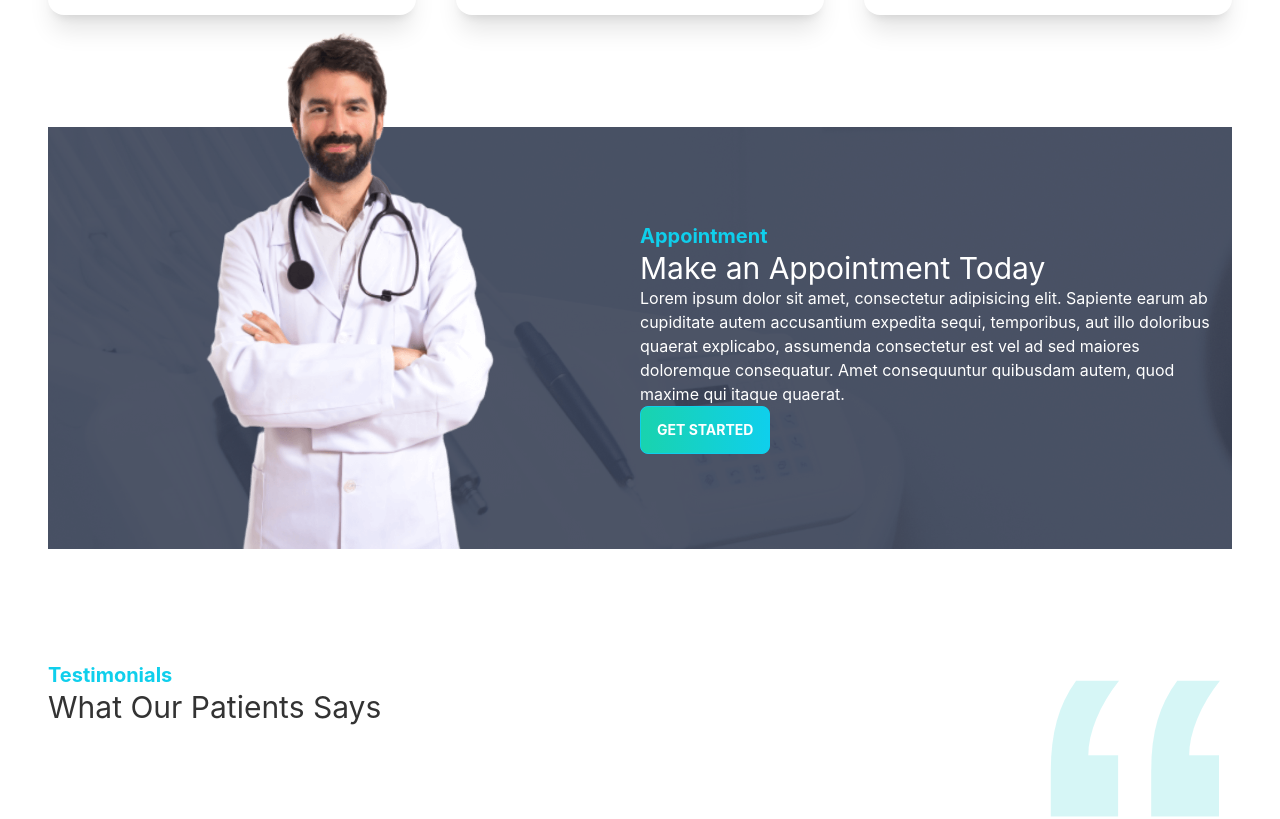
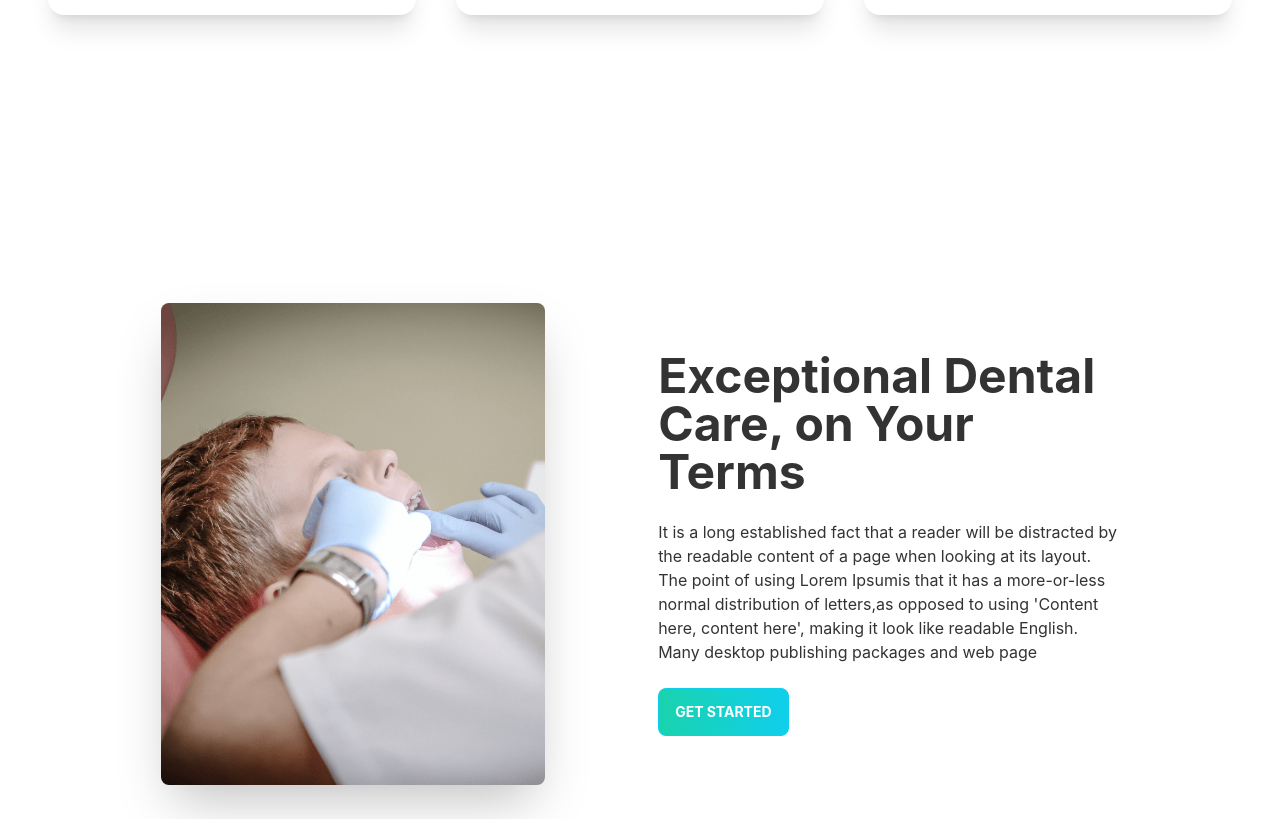
Before and after one commit to rased100/Hello-Doctor, a React (Create React App) app: page / in a window 1280 px wide. Shown: the part 1500-2319 px from the top of the page. Built offline with nearby package versions, Linux system fonts and the light colour scheme.

Commit message:
Treatment

```diff
--- a/src/Pages/Home/Home.js
+++ b/src/Pages/Home/Home.js
@@ -6,6 +6,7 @@
 import MakeAppointment from './MakeAppointment';
 import Services from './Services';
 import Testimonials from './Testimonials';
+import Treatment from './Treatment';
 
 const Home = () => {
     return (
@@ -13,6 +14,7 @@
             <Banner></Banner>
             <Info></Info>
             <Services></Services>
+            <Treatment></Treatment>
             <MakeAppointment></MakeAppointment>
             <Testimonials></Testimonials>
             <ContuctUs></ContuctUs>
--- /dev/null
+++ b/src/Pages/Home/Treatment.js
@@ -0,0 +1,20 @@
+import React from 'react';
+import treatment from '../../assets/images/treatment.png';
+import PrimaryButton from '../Shared/PrimaryButton';
+
+const Treatment = () => {
+    return (
+        <div className="hero min-h-screen py-40">
+            <div className="hero-content flex-col lg:flex-row flex justify-evenly">
+                <img src={treatment} className="max-w-sm rounded-lg shadow-2xl" />
+                <div className='w-2/5 text-left'>
+                    <h1 className="text-5xl font-bold">Exceptional Dental Care, on Your Terms</h1>
+                    <p className="py-6">It is a long established fact that a reader will be distracted by the readable content of a page when looking at its layout. The point of using Lorem Ipsumis that it has a more-or-less normal distribution of letters,as opposed to using 'Content here, content here', making it look like readable English. Many desktop publishing packages and web page</p>
+                    <PrimaryButton>Get Started</PrimaryButton>
+                </div>
+            </div>
+        </div>
+    );
+};
+
+export default Treatment;
```
